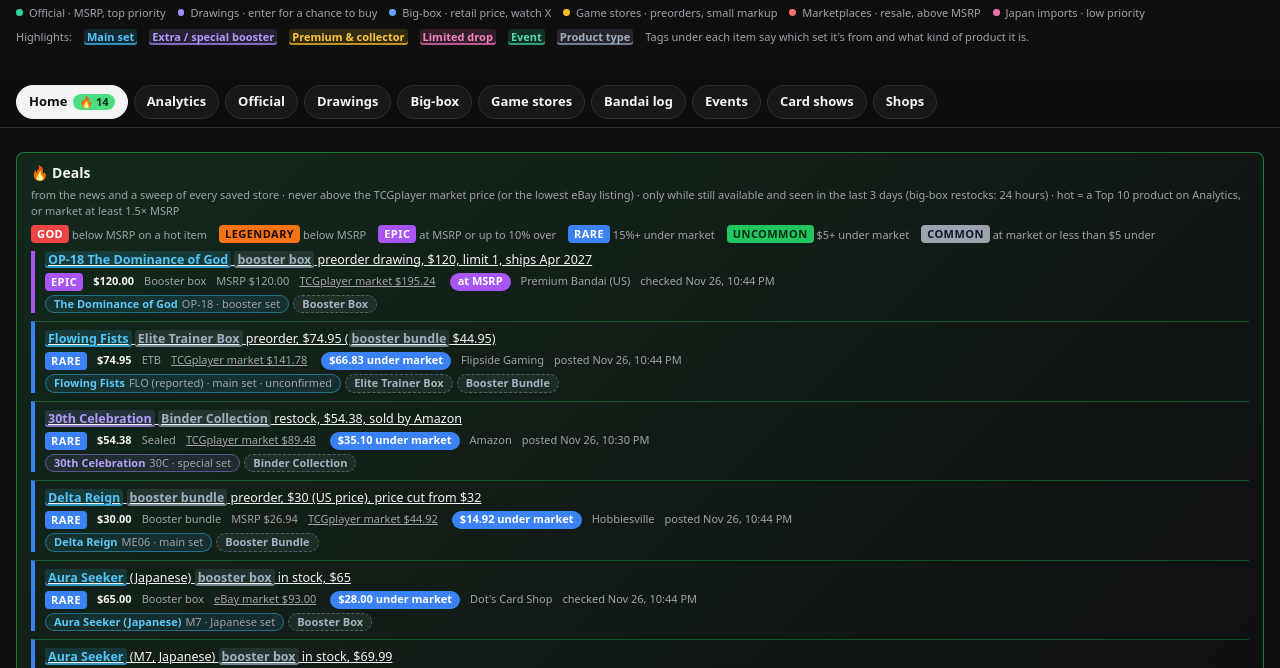
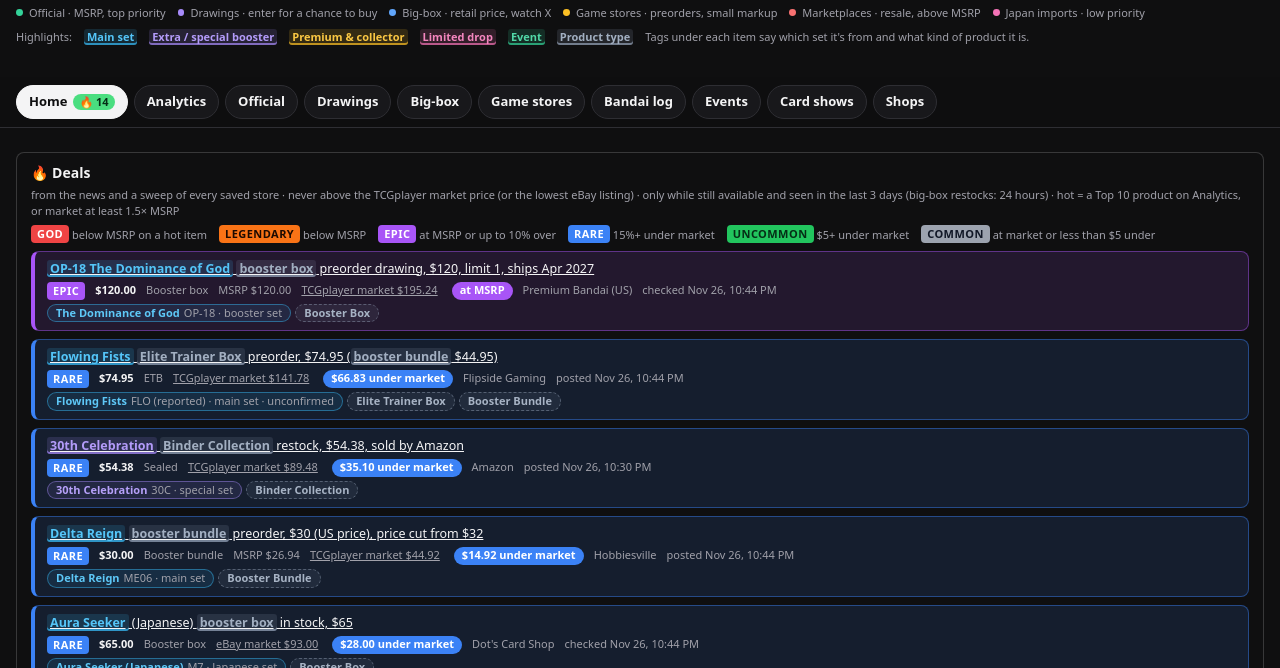
Before and after one commit to dwang0816/chasing-grails, a plain HTML site: page index.html in a window 1280 px wide. Shown: the part 109-777 px from the top of the page. Drawn offline with nearby package versions, Linux system fonts and the light colour scheme.

Commit message:
Deals: tint each deal card in its tier colour instead of the green box

```diff
--- a/index.html
+++ b/index.html
@@ -366,7 +366,7 @@ a.ch-ticket.t-on::after { content: " ↗" !important; color: inherit; }
 }
 
 /* Deals alert */
-.ch-deals { border: 1px solid color-mix(in srgb, #22c55e 55%, transparent); background: linear-gradient(135deg, color-mix(in srgb, #22c55e 14%, var(--color-bg)), var(--color-bg) 75%); border-radius: var(--cds-radius); padding: var(--cds-pad-md) var(--cds-pad-lg); }
+.ch-deals { border: 1px solid color-mix(in srgb, var(--color-fg) 18%, transparent); background: var(--color-bg); border-radius: var(--cds-radius); padding: var(--cds-pad-md) var(--cds-pad-lg); }
 .ch-deals-head { display: flex; flex-wrap: wrap; align-items: baseline; gap: 4px 10px; font-weight: 700; font-size: var(--cds-font-size-heading); }
 .ch-deals-head .sub { font-weight: 400; font-size: var(--cds-font-size-caption); color: var(--color-fg-muted); }
 .ch-deals ul { list-style: none; margin: var(--cds-gap-sm) 0 0; padding: 0; display: grid; gap: var(--cds-gap-sm); }
@@ -460,8 +460,8 @@ a.ch-ticket.t-on::after { content: " ↗" !important; color: inherit; }
 .an-hid { font-size: var(--cds-font-size-caption); color: var(--color-fg-muted); margin-top: 4px; }
 .d-meta a.d-mkt { color: inherit; }
 .tier-badge { display: inline-block; font-size: 11px; font-weight: 800; letter-spacing: .04em; text-transform: uppercase; border-radius: 4px; padding: 1px 6px; background: var(--t); color: var(--ti); vertical-align: 1px; white-space: nowrap; }
-.ch-deals li.has-tier { border-left: 4px solid var(--t); padding-left: 10px; border-top-style: solid; }
-.ch-deals li.has-tier:first-child { padding-top: 0; }
+/* Each deal card is tinted in its own tier colour (God red ... Common grey). */
+.ch-deals li.has-tier, .ch-deals li.has-tier:first-child { background: color-mix(in srgb, var(--t) 13%, var(--color-bg)); border: 1px solid color-mix(in srgb, var(--t) 45%, transparent); border-left: 4px solid var(--t); border-radius: 8px; padding: 8px 12px; }
 .tier-legend { display: flex; flex-wrap: wrap; gap: 4px 12px; margin-top: 6px; font-weight: 400; font-size: var(--cds-font-size-caption); color: var(--color-fg-muted); }
 .tier-legend span { white-space: nowrap; }
 .deal-pill.tiered { background: var(--t); color: var(--ti); }
```
